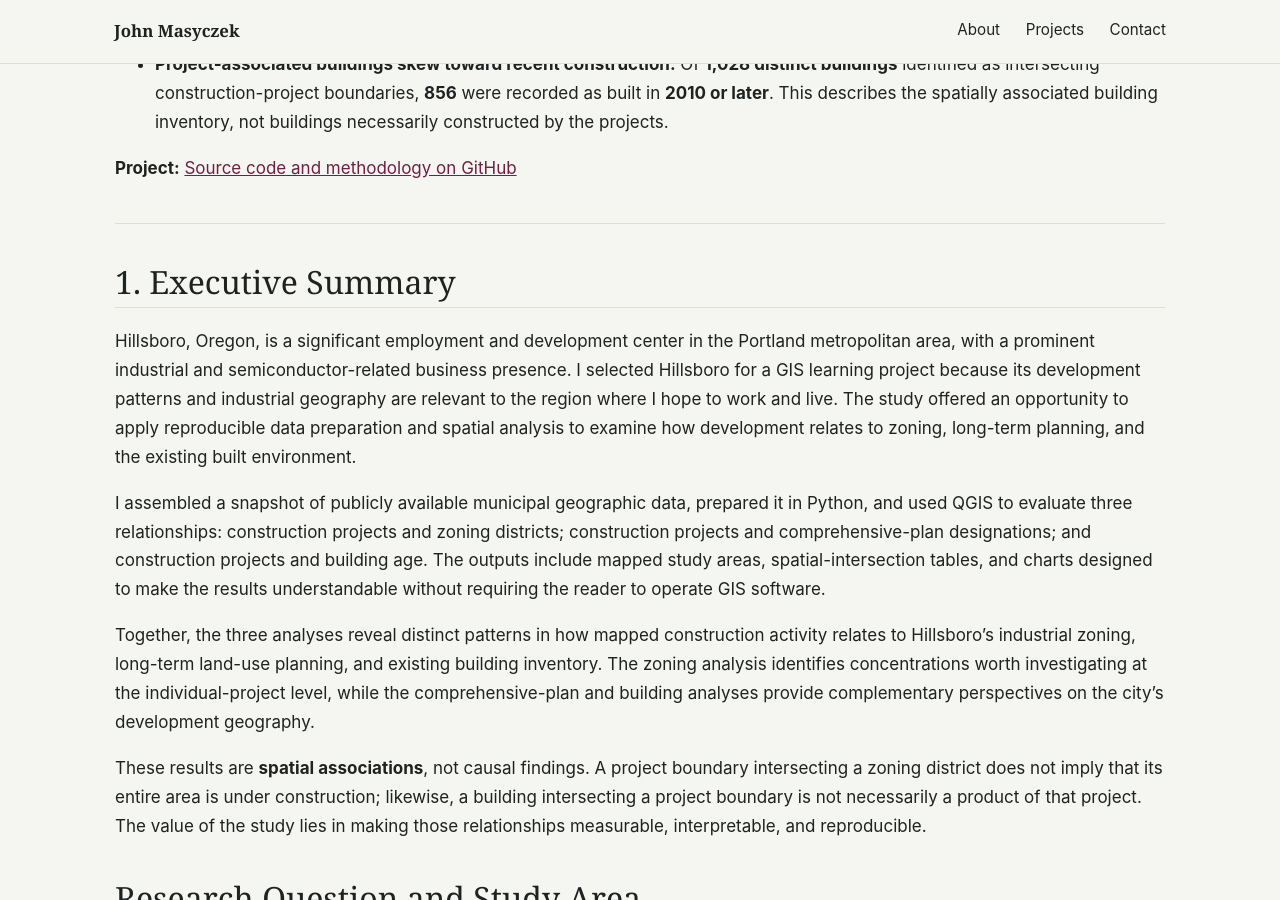
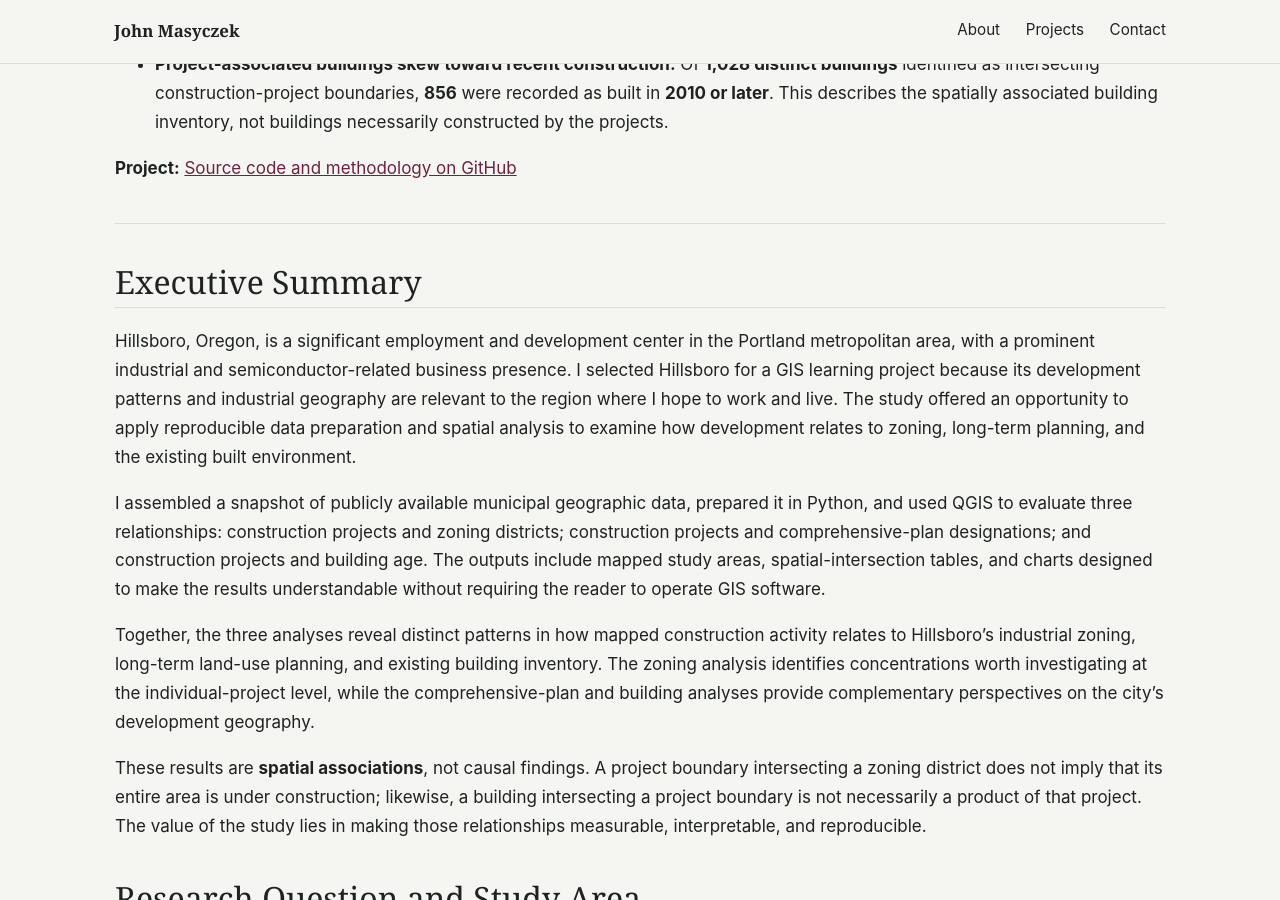
Before and after one commit to Masyczek/portfolio, a Jekyll site: the page built from projects/hillsboro-gis.md, in a window 1280 px wide and 900 px high, scrolled down 747 px. Built offline with Jekyll 4.4.1, drawn with Linux system fonts in a browser that asks for light colours.

Commit message:
Update hillsboro-gis.md

```diff
--- a/projects/hillsboro-gis.md
+++ b/projects/hillsboro-gis.md
@@ -20,7 +20,7 @@ tools: "Python · QGIS · ArcGIS REST API · GeoPackage · Pivot Tables"
 **Project:** [Source code and methodology on GitHub](https://github.com/Masyczek/hillsborogis)
 
 ---
-## 1. Executive Summary
+## Executive Summary
 
 Hillsboro, Oregon, is a significant employment and development center in the Portland metropolitan area, with a prominent industrial and semiconductor-related business presence. I selected Hillsboro for a GIS learning project because its development patterns and industrial geography are relevant to the region where I hope to work and live. The study offered an opportunity to apply reproducible data preparation and spatial analysis to examine how development relates to zoning, long-term planning, and the existing built environment.
 
```
